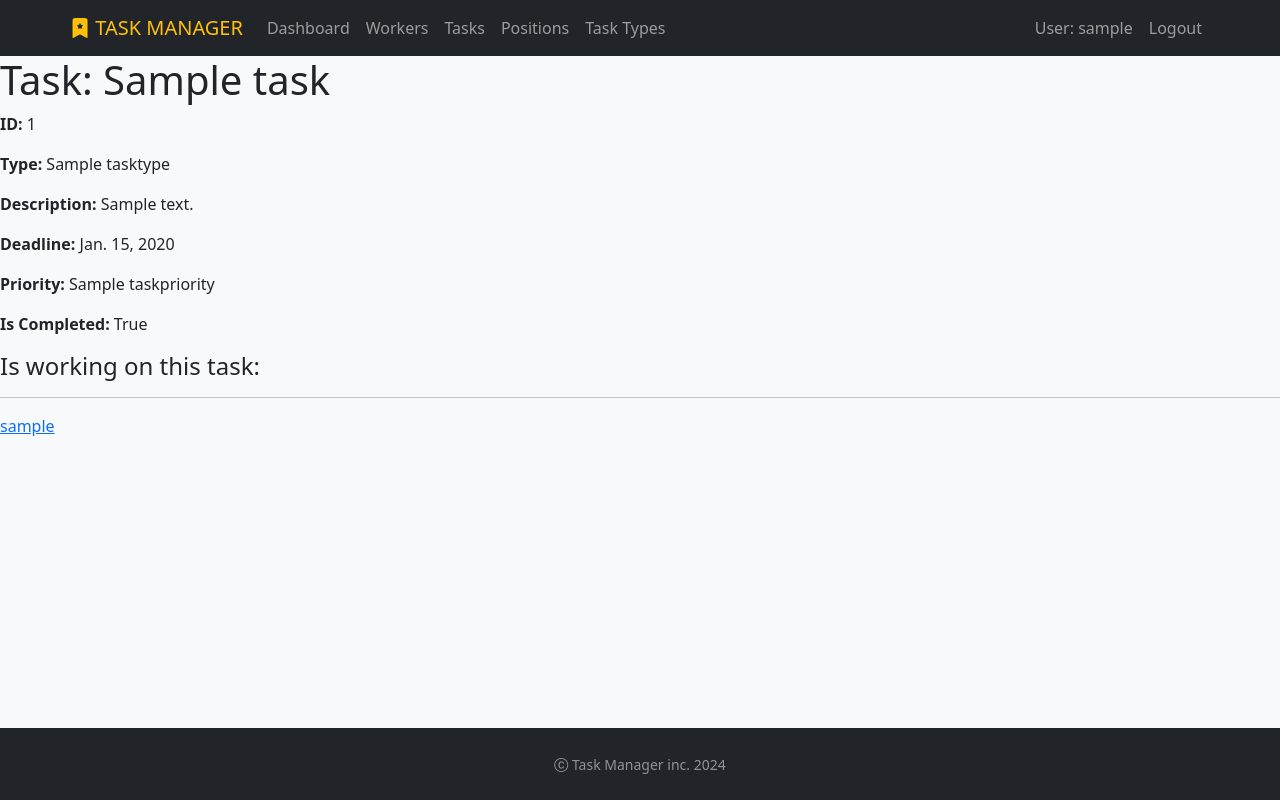
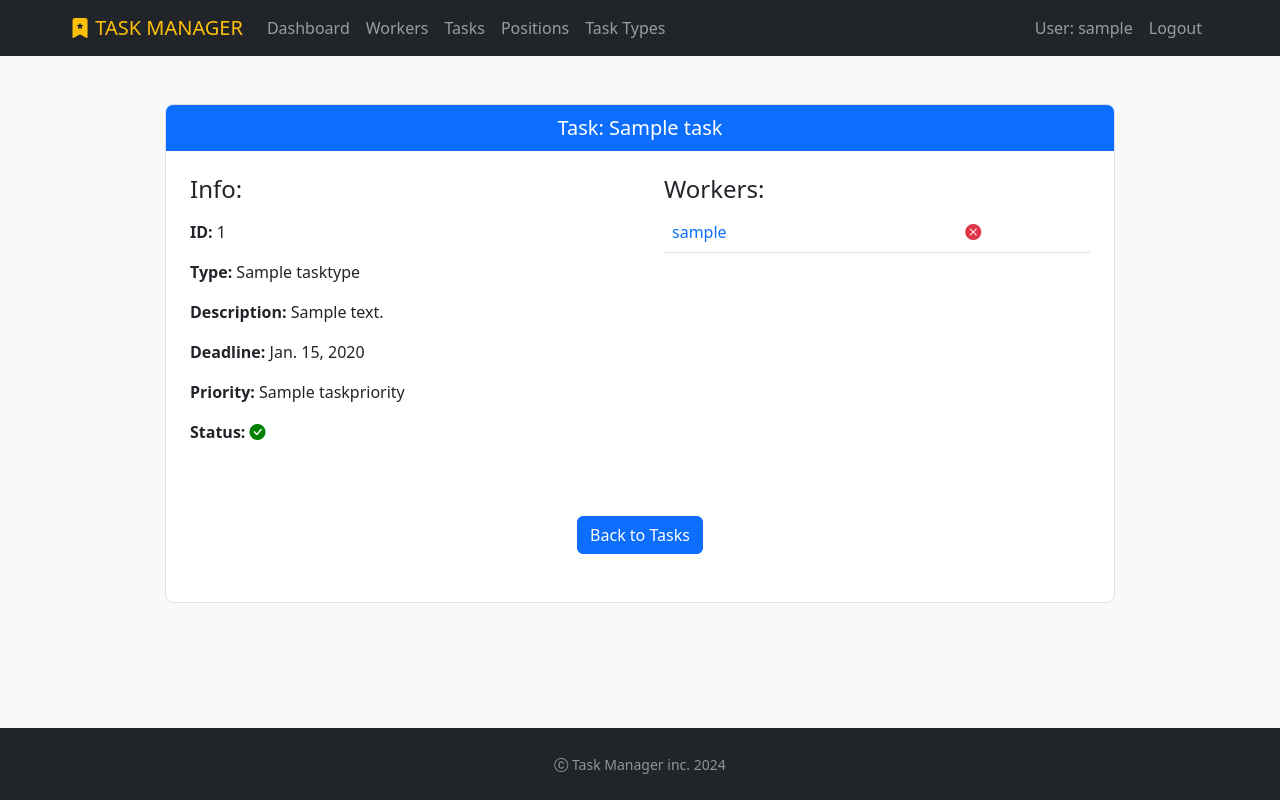
Before and after one commit to mykytaso/task-manager, a Django app: page /tasks/1/ in a window 1280 px wide. Run offline with Django 5.2, Linux system fonts and the light colour scheme; a user stored in the database is signed in; tables that the repository leaves empty hold one stand-in row (values such as "Sample post").

Commit message:
Improve task_detail.html

```diff
--- a/templates/task_manager/task_detail.html
+++ b/templates/task_manager/task_detail.html
@@ -1,34 +1,58 @@
 {% extends "base.html" %}
 
 {% block content %}
-  <h1>
-    Task: {{ task.name }}
-  </h1>
+  <div class="container">
 
-  <p><strong>ID:</strong> {{ task.id }}</p>
-  <p><strong>Type:</strong> {{ task.task_type }}</p>
-  <p><strong>Description:</strong> {{ task.description }}</p>
-  <p><strong>Deadline:</strong> {{ task.deadline }}</p>
-  <p><strong>Priority:</strong> {{ task.priority }}</p>
-  <p><strong>Is Completed:</strong> {{ task.is_completed }}</p>
+    <div class="row justify-content-center mt-5">
+      <div class="col-10 bg-primary text-white p-2 rounded-top-3 fs-5 fw-medium border border-bottom-0 text-center">
+        Task: {{ task.name }}
+      </div>
+    </div>
 
-  <div class="ml-3">
-    <h4>
-      {% if task.assignees.count == 1 %}
-        Is working on this task:
-      {% elif task.assignees.count > 1 %}
-        Are working on this task:
-      {% endif %}
-    </h4>
+    <div class="row justify-content-center">
+      <div class="col-10 bg-white border border-top-0 border-bottom-0">
 
-    {% for worker in task.assignees.all %}
-        <hr>
-        <p>
-          <a href="{% url "task_manager:worker-detail" pk=worker.id %}">{{ worker.username }}</a>
-        </p>
+        <div class="row justify-content-center">
+          <div class="col-md text-start p-4">
+            <h4 class="mb-3">Info:</h4>
+            <p class="card-text"><strong>ID: </strong>{{ task.id }}</p>
+            <p class="card-text"><strong>Type: </strong>{{ task.task_type }}</p>
+            <p class="card-text"><strong>Description: </strong>{{ task.description }}</p>
+            <p class="card-text"><strong>Deadline: </strong>{{ task.deadline }}</p>
+            <p class="card-text"><strong>Priority: </strong>{{ task.priority }}</p>
+            <p class="card-text"><strong>Status: </strong>
+              {% if task.is_completed %}
+                <span style="color: green"><i class="bi bi-check-circle-fill"></i></span>
+              {% else %}
+                <span style="color: orange"><i class="bi bi-circle"></i></span>
+              {% endif %}
+            </p>
+          </div>
+          <div class="col-md text-start p-4">
+            <h4>Workers:</h4>
+            <div class="table-responsive">
+              <table class="table">
+                <tbody>
+                  {% for worker in task.assignees.all %}
+                    <tr>
+                      <td><a class="link-offset-2-hover link-underline link-underline-opacity-0 link-underline-opacity-75-hover fw-medium" href="{% url "task_manager:worker-detail" pk=worker.id %}">{{ worker.username }}</a></td>
+                      <td class="text-danger"><i class="bi bi-x-circle-fill"></i></td>
+                    </tr>
+                  {% endfor %}
+                </tbody>
+              </table>
+            </div>
+          </div>
+        </div>
+      </div>
+    </div>
 
-    {% empty %}
-      <p>No one is working on this task right now.</p>
-    {% endfor %}
+    <div class="row justify-content-center mb-5">
+      <div class="col-10 bg-white p-5 rounded-bottom-3 fs-5 fw-medium border border-top-0 text-center">
+        <a href="{% url "task_manager:task-list" %}" class="btn btn-primary">Back to Tasks</a>
+      </div>
+    </div>
+
   </div>
+
 {% endblock %}
```
